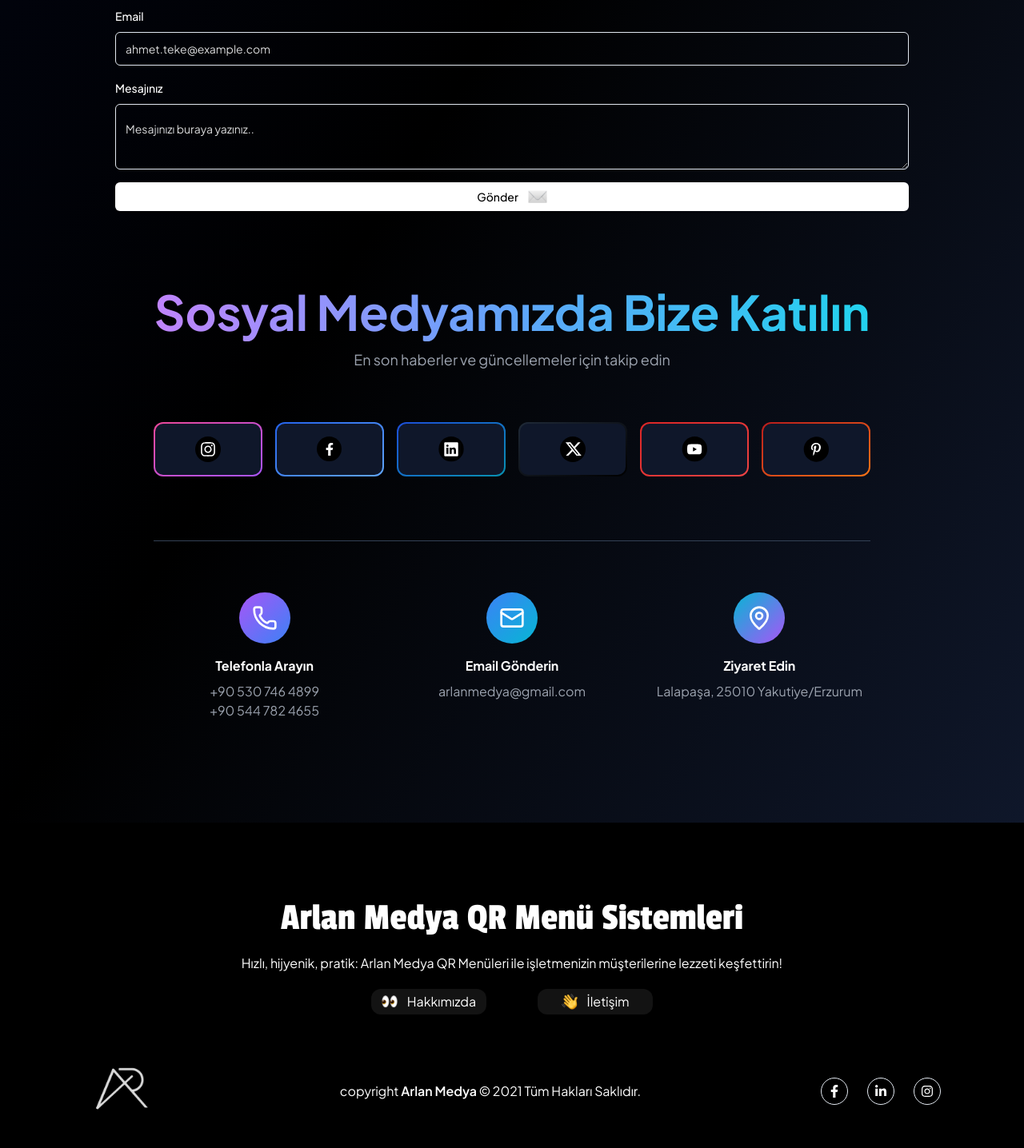
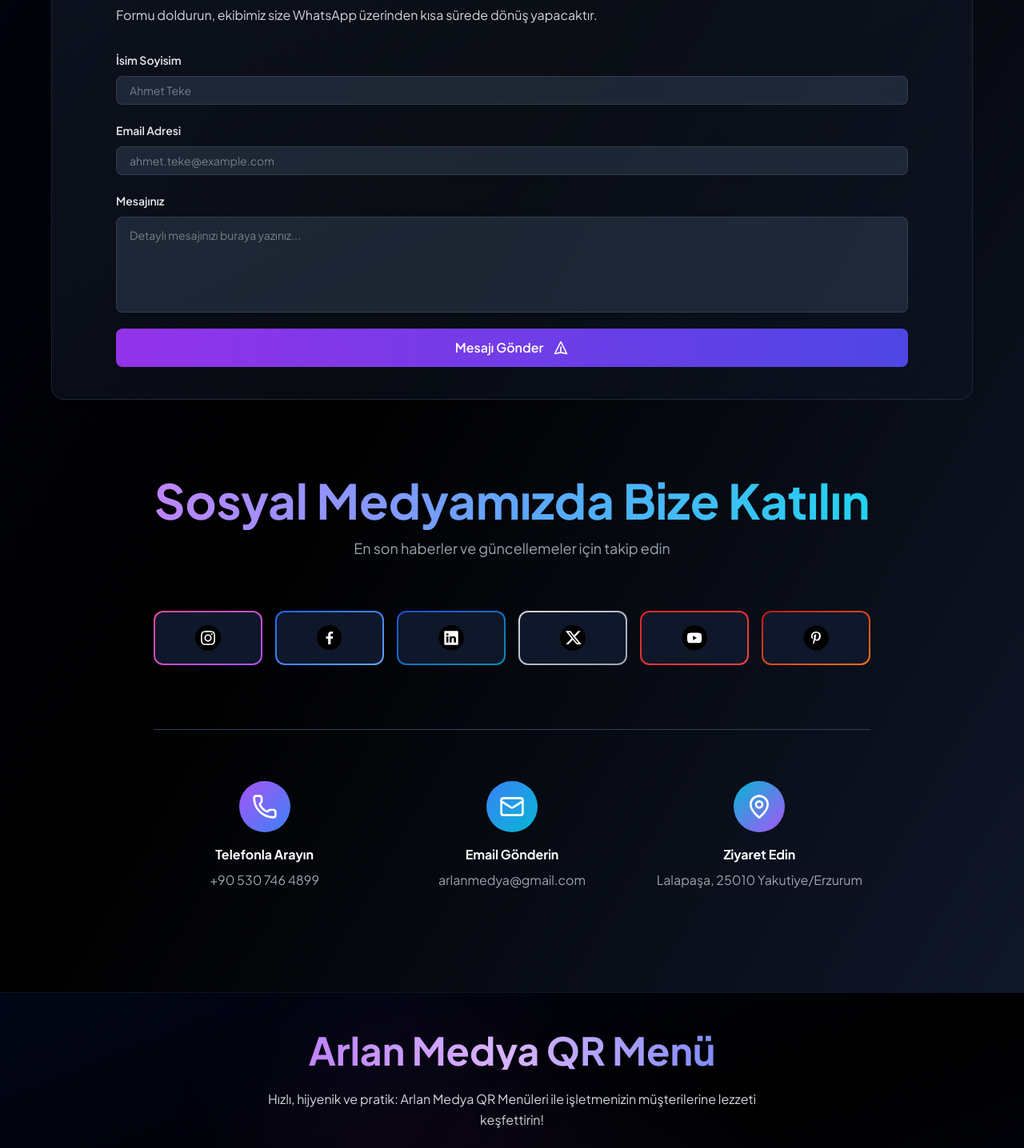
Before and after one commit to ErtugrulArac/qrArlanSite, a Next.js app: page /iletisim in a window 1280 px wide. Shown: the part 1100-2536 px from the top of the page at 80% size. Built offline with nearby package versions, Linux system fonts and the light colour scheme; a web font is replaced by a local one.

Commit message:
footer kısmı revize edildi daha sonra iletişim kısmında forum revize edildi

```diff
--- a/src/actions/formSend.ts
+++ b/src/actions/formSend.ts
@@ -2,7 +2,6 @@
 
 import * as z from 'zod';
 import { LoginSchema } from '@/schemas';
-import { prisma } from '@/utils/connect';
 
 export const sendForm = async (values: z.infer<typeof LoginSchema>) => {
     const validatedFileds  = LoginSchema.safeParse(values);
@@ -13,25 +12,20 @@ export const sendForm = async (values: z.infer<typeof LoginSchema>) => {
 
     const { email, name, text } = validatedFileds.data;
 
-    const emailExits = await prisma.message.findFirst({
-        where: {
-            email
-        }
-    });
+    try {
+        // WhatsApp mesajı hazırla
+        const phoneNumber = "905307464899";
+        const message = `*Yeni Müşteri Temsilcisi Sorgusu*\n\n*İsim:* ${name}\n*Email:* ${email}\n*Mesaj:* ${text}`;
+        const encodedMessage = encodeURIComponent(message);
 
-    if (emailExits) {
-        return { error: "Bu email adresi ile daha önce mesaj gönderilmiş." };
-    }
+        // WhatsApp API'ye gönder (wa.me linki oluştur - müşteri temsilcisine manuel açılması için)
+        // İsteğe bağlı: Gerçek WhatsApp API entegrasyonu için webhook kuşulabilir
 
-    try {
-        await prisma.message.create({
-            data: {
-                email,
-                name,
-                text
-            }
-        });
-        return { success: "Mesajınız başarıyla gönderildi." };
+        // Başarı dönüş
+        return {
+            success: "Mesajınız başarıyla gönderildi! Müşteri temsilcisi kısa sürede sizinle iletişime geçecektir.",
+            whatsappLink: `https://wa.me/${phoneNumber}?text=${encodedMessage}`
+        };
     } catch (error) {
         return { error: "Bir hata oluştu. Lütfen tekrar deneyin."}
     }
--- a/src/components/footer/email.tsx
+++ b/src/components/footer/email.tsx
@@ -24,32 +24,38 @@ const item = {
 const Email = () => {
   return (
     <motion.div
-      className="flex flex-col max-md:w-[85%] m-auto items-center justify-center text-center gap-5 max-md:gap-4 mt-14 max-md:mt-9"
+      className="flex flex-col max-md:w-[90%] m-auto items-center justify-center text-center gap-6 max-md:gap-4 py-12 max-md:py-8"
       variants={container}
       initial="hidden"
       animate="visible"
     >
-      <motion.h5 className="text-5xl max-md:text-2xl font-passion" variants={item}>
-        Arlan Medya QR Menü Sistemleri
+      <motion.h5 className="text-4xl sm:text-5xl font-bold bg-gradient-to-r from-purple-400 via-purple-300 to-indigo-400 bg-clip-text text-transparent" variants={item}>
+        Arlan Medya QR Menü
       </motion.h5>
-      <motion.p className="max-md:text-xs" variants={item}>
-        Hızlı, hijyenik, pratik: Arlan Medya QR Menüleri ile işletmenizin müşterilerine lezzeti keşfettirin!
+      <motion.p className="max-md:text-sm text-gray-300 max-w-2xl leading-relaxed" variants={item}>
+        Hızlı, hijyenik ve pratik: Arlan Medya QR Menüleri ile işletmenizin müşterilerine lezzeti keşfettirin!
       </motion.p>
-      <motion.div className="flex gap-16 max-md:mt-5 max-md:gap-8" variants={item}>
+      <motion.div className="flex flex-col sm:flex-row gap-4 max-md:mt-2 max-md:gap-3" variants={item}>
         <a
-          title="Arlan Medya"
-          className="bg-[#131313] py-1 w-36 flex items-center gap-3 rounded-xl text-center justify-center hover:bg-[#00af74] transition-colors duration-300"
+          title="Arlan Medya Hakkımızda"
+          className="bg-gradient-to-r from-purple-600/20 to-indigo-600/20 hover:from-purple-600/40 hover:to-indigo-600/40 border border-purple-500/30 hover:border-purple-500/60 py-2 px-6 w-full sm:w-40 flex items-center gap-3 rounded-lg text-center justify-center transition-all duration-300"
           href="/hakkimizda"
         >
-          <img className="w-5 h-5" src="göz.svg" alt="Qr menü site" />
+          <svg className="w-5 h-5" fill="currentColor" viewBox="0 0 20 20">
+            <path d="M10 12a2 2 0 100-4 2 2 0 000 4z"></path>
+            <path fillRule="evenodd" d="M.458 10C1.732 5.943 5.522 3 10 3s8.268 2.943 9.542 7c-1.274 4.057-5.064 7-9.542 7S1.732 14.057.458 10zM14 10a4 4 0 11-8 0 4 4 0 018 0z" clipRule="evenodd"></path>
+          </svg>
           Hakkımızda
         </a>
         <a
-          title="Arlan Medya"
-          className="bg-[#131313] py-1 w-36 flex items-center gap-3 rounded-xl text-center justify-center hover:bg-[#00af74] transition-colors duration-300"
+          title="Arlan Medya İletişim"
+          className="bg-gradient-to-r from-purple-600/20 to-indigo-600/20 hover:from-purple-600/40 hover:to-indigo-600/40 border border-purple-500/30 hover:border-purple-500/60 py-2 px-6 w-full sm:w-40 flex items-center gap-3 rounded-lg text-center justify-center transition-all duration-300"
           href="/iletisim"
         >
-          <img className="w-5 h-5" src="el.svg" alt="Cafe qr menü" />
+          <svg className="w-5 h-5" fill="currentColor" viewBox="0 0 20 20">
+            <path d="M2.003 5.884L10 9.882l7.997-3.998A2 2 0 0016 4H4a2 2 0 00-1.997 1.884z"></path>
+            <path d="M18 8.118l-8 4-8-4V14a2 2 0 002 2h12a2 2 0 002-2V8.118z"></path>
+          </svg>
           İletişim
         </a>
       </motion.div>
--- a/src/components/footer/index.tsx
+++ b/src/components/footer/index.tsx
@@ -6,9 +6,18 @@ import Son from "@/components/footer/son";
 
 const Footer = () => {
   return (
-    <footer className="text-white bg-black py-10">
-      <Email />
-      <Son />
+    <footer className="relative text-white bg-gradient-to-br from-slate-950 via-black to-slate-950 border-t border-slate-800/50">
+      {/* Background blur effects */}
+      <div className="absolute inset-0 overflow-hidden pointer-events-none">
+        <div className="absolute top-0 left-1/4 w-96 h-96 bg-purple-500/5 rounded-full blur-3xl"></div>
+        <div className="absolute bottom-0 right-1/4 w-96 h-96 bg-indigo-500/5 rounded-full blur-3xl"></div>
+      </div>
+
+      <div className="relative z-10">
+        <Email />
+        <div className="my-8 max-w-6xl mx-auto border-t border-slate-800/50"></div>
+        <Son />
+      </div>
     </footer>
   );
 };
--- a/src/components/footer/son.tsx
+++ b/src/components/footer/son.tsx
@@ -27,71 +27,71 @@ const item = {
 const Son = () => {
   return (
     <motion.div
-      className="flex flex-col md:flex-row justify-around items-center max-md:mb-4 mt-12 gap-4"
+      className="flex flex-col md:flex-row justify-between items-center max-md:mb-4 py-8 gap-6 max-w-6xl mx-auto px-4 sm:px-6"
       variants={container}
       initial="hidden"
       animate="visible"
     >
       <motion.a
-        title="Arlan Medya Qr menü sistemleri"
+        title="Arlan Medya QR Menü Sistemleri"
         href="/"
-        className="cursor-pointer"
+        className="cursor-pointer hover:opacity-80 transition-opacity"
         variants={item}
       >
         <img
-          className="w-24 max-md:hidden"
+          className="w-28 max-md:w-24 max-md:block"
           src="logobeyaz.webp"
-          alt="Arlan Qr Menü Sistemleri"
+          alt="Arlan QR Menü Sistemleri"
         />
       </motion.a>
 
       <motion.p
-        className="max-md:text-xs text-center md:text-left"
+        className="max-md:text-xs text-center md:text-left text-gray-400 text-sm"
         variants={item}
       >
-        copyright{" "}
+        <span className="text-gray-300">© 2021-2025</span>{" "}
         <Link
           target="_blank"
           title="Arlan Medya"
           rel="nofollow"
           href="https://www.arlanmedya.com/"
-          className="font-semibold hover:text-[#00af74] transition-colors"
+          className="font-semibold text-white hover:text-purple-400 transition-colors"
         >
           Arlan Medya
         </Link>{" "}
-        © 2021 Tüm Hakları Saklıdır.
+        <span className="text-gray-300">Tüm Hakları Saklıdır.</span>
       </motion.p>
 
       <motion.div
-        className="flex max-md:hidden items-center justify-center gap-6"
+        className="flex items-center justify-center gap-4"
         variants={item}
       >
         <a
-          title="erzurum qr menü"
-          className="border p-2 rounded-full hover:bg-[#00af74] hover:text-white transition-colors"
+          title="Arlan Medya Facebook"
+          className="bg-gradient-to-br from-blue-600/20 to-blue-500/20 border border-blue-500/30 p-3 rounded-full hover:from-blue-600/40 hover:to-blue-500/40 hover:border-blue-500/60 transition-all duration-300 hover:scale-110"
           target="_blank"
           rel="nofollow"
           href="https://www.facebook.com/profile.php?id=61552451652567&paipv=0&eav=Afazva3lQXsO8wlU165om_7H6NcrVX-jTE6xkmllfgDo-svhTgWjynqU3FpaGMYRFdo"
         >
-          <FaFacebookF />
+          <FaFacebookF className="text-blue-400" />
         </a>
         <a
-          title="erzurum qr menü sistem"
-          className="border p-2 rounded-full hover:bg-[#00af74] hover:text-white transition-colors"
+          title="Arlan Medya LinkedIn"
+          className="bg-gradient-to-br from-blue-700/20 to-blue-600/20 border border-blue-500/30 p-3 rounded-full hover:from-blue-700/40 hover:to-blue-600/40 hover:border-blue-500/60 transition-all duration-300 hover:scale-110"
           target="_blank"
           rel="nofollow"
           href="https://www.linkedin.com/company/arlan-medya"
         >
-          <FaLinkedinIn />
+          <FaLinkedinIn className="text-blue-300" />
         </a>
         <a
-          title="erzurum qr menü sistemleri"
-          className="border p-2 rounded-full hover:bg-[#00af74] hover:text-white transition-colors"
+          title="Arlan Medya Instagram"
+          className="bg-gradient-to-br from-pink-600/20 to-purple-600/20 border border-pink-500/30 p-3 rounded-full hover:from-pink-600/40 hover:to-purple-600/40 hover:border-pink-500/60 transition-all duration-300 hover:scale-110"
           target="_blank"
           rel="nofollow"
           href="https://www.instagram.com/arlanmedya/"
         >
-          <FaInstagram />
+          <FaInstagram className="text-pink-400" />
         </a>
       </motion.div>
     </motion.div>
--- a/src/components/iletisim/bilgiler.tsx
+++ b/src/components/iletisim/bilgiler.tsx
@@ -21,7 +21,7 @@ const bilgiler = () => {
                         { name: 'Instagram', icon: 'logosvg/ınstagram.svg', url: 'https://www.instagram.com/arlanmedya/', color: 'from-pink-500 to-purple-500' },
                         { name: 'Facebook', icon: 'logosvg/facebook.svg', url: 'https://www.facebook.com/profile.php?id=61552451652567&paipv=0&eav=Afazva3lQXsO8wlU165om_7H6NcrVX-jTE6xkmllfgDo-svhTgWjynqU3FpaGMYRFdo', color: 'from-blue-600 to-blue-400' },
                         { name: 'LinkedIn', icon: 'logosvg/linkedn.svg', url: 'https://www.linkedin.com/company/arlan-medya', color: 'from-blue-700 to-cyan-600' },
-                        { name: 'X', icon: 'logosvg/x.svg', url: 'https://twitter.com/arlanmedya', color: 'from-gray-800 to-black' },
+                        { name: 'X', icon: 'logosvg/x.svg', url: 'https://twitter.com/arlanmedya', color: 'from-gray-300 to-gray-400' },
                         { name: 'YouTube', icon: 'logosvg/youtube.svg', url: 'https://www.youtube.com/@ArlanMedya', color: 'from-red-600 to-red-500' },
                         { name: 'Pinterest', icon: 'logosvg/pinterest.svg', url: 'https://tr.pinterest.com/arlanmedya/', color: 'from-red-700 to-orange-500' },
                     ].map((social, i) => (
@@ -51,7 +51,6 @@ const bilgiler = () => {
                         </div>
                         <h3 className='text-white font-bold mb-2'>Telefonla Arayın</h3>
                         <p className='text-gray-400'>+90 530 746 4899</p>
-                        <p className='text-gray-400'>+90 544 782 4655</p>
                     </div>
                     <div className='text-center'>
                         <div className='w-16 h-16 bg-gradient-to-br from-blue-500 to-cyan-500 rounded-full flex items-center justify-center mx-auto mb-4'>
--- a/src/components/iletisim/map/form.tsx
+++ b/src/components/iletisim/map/form.tsx
@@ -66,30 +66,48 @@ const page = () => {
 
     return (
         <>
-            {success ? <div className='bg-green-500 w-[50%] m-auto font-semibold max-md:text-sm max-md:w-[70%] text-white p-3 rounded-lg text-center'>Mesajınız başarıyla gönderildi! Ekibimiz dönüş yapacaktır.</div> :
-            <div className=' rounded-lg  gap-7 flex flex-col text-white px-20 max-md:px-2 max-md:py-3  max-md:mb-3'>
+            {success ? (
+                <div className='fixed inset-0 flex items-center justify-center z-50'>
+                    <div className='bg-gradient-to-br from-green-500 to-emerald-600 w-[90%] sm:w-[50%] font-semibold text-white p-6 rounded-xl text-center shadow-2xl border border-green-400/30 animate-in fade-in zoom-in duration-300'>
+                        <div className='flex justify-center mb-3'>
+                            <div className='bg-white/20 rounded-full p-3'>
+                                <svg className='w-6 h-6 text-white' fill='currentColor' viewBox='0 0 20 20'>
+                                    <path fillRule='evenodd' d='M10 18a8 8 0 100-16 8 8 0 000 16zm3.707-9.293a1 1 0 00-1.414-1.414L9 10.586 7.707 9.293a1 1 0 00-1.414 1.414l2 2a1 1 0 001.414 0l4-4z' clipRule='evenodd'></path>
+                                </svg>
+                            </div>
+                        </div>
+                        <p className='text-lg font-semibold'>Mesajınız başarıyla gönderildi!</p>
+                        <p className='text-sm text-white/90 mt-2'>Müşteri temsilcisi kısa sürede sizinle WhatsApp üzerinden iletişime geçecektir.</p>
+                    </div>
+                </div>
+            ) : (
+                <div className='rounded-2xl gap-8 flex flex-col text-white px-6 sm:px-12 lg:px-20 py-8 sm:py-10 bg-gradient-to-br from-slate-800/40 to-slate-900/40 backdrop-blur-sm border border-slate-700/50'>
+                    <div className='space-y-2'>
+                        <h3 className='text-3xl sm:text-4xl font-bold bg-gradient-to-r from-purple-400 via-purple-300 to-indigo-400 bg-clip-text text-transparent'>Müşteri Temsilcisi</h3>
+                        <p className='text-gray-300 text-sm sm:text-base leading-relaxed'>Formu doldurun, ekibimiz size WhatsApp üzerinden kısa sürede dönüş yapacaktır.</p>
+                    </div>
                     <Form {...form}>
                         <form
                             onSubmit={form.handleSubmit(onSubmit)}
-                        className='space-y-4'
+                            className='space-y-5'
                         >
-                        <div className='space-y-4'>
+                            <div className='space-y-5'>
                                 <FormField
                                     control={form.control}
                                     name='name'
                                     render={({ field }) => (
                                         <FormItem>
-                                        <FormLabel>İsim</FormLabel>
+                                            <FormLabel className='text-sm font-semibold text-gray-200'>İsim Soyisim</FormLabel>
                                             <FormControl>
                                                 <Input
-                                                className='py-5 placeholder:text-white placeholder:opacity-85'
+                                                    className='py-3 px-4 bg-slate-700/50 border border-slate-600/50 rounded-lg focus:border-purple-500/50 focus:ring-2 focus:ring-purple-500/20 focus:bg-slate-700/80 placeholder:text-gray-400 placeholder:opacity-70 transition-all duration-200'
                                                     {...field}
                                                     disabled={isPending}
-                                                placeholder='ahmet teke'
+                                                    placeholder='Ahmet Teke'
                                                     type='text'
                                                 />
                                             </FormControl>
-                                        <FormMessage />
+                                            <FormMessage className='text-red-400 text-sm' />
                                         </FormItem>
                                     )} />
                                 <FormField
@@ -97,10 +115,10 @@ const page = () => {
                                     name='email'
                                     render={({ field }) => (
                                         <FormItem>
-                                        <FormLabel>Email</FormLabel>
+                                            <FormLabel className='text-sm font-semibold text-gray-200'>Email Adresi</FormLabel>
                                             <FormControl>
                                                 <Input
-                                                className='py-5 placeholder:text-white placeholder:opacity-85 bg-transparent'
+                                                    className='py-3 px-4 bg-slate-700/50 border border-slate-600/50 rounded-lg focus:border-purple-500/50 focus:ring-2 focus:ring-purple-500/20 focus:bg-slate-700/80 placeholder:text-gray-400 placeholder:opacity-70 transition-all duration-200'
                                                     {...field}
                                                     disabled={isPending}
                                                     placeholder='ahmet.teke@example.com'
@@ -108,7 +126,7 @@ const page = () => {
                                                     autoComplete='email'
                                                 />
                                             </FormControl>
-                                        <FormMessage />
+                                            <FormMessage className='text-red-400 text-sm' />
                                         </FormItem>
                                     )} />
                                 <FormField
@@ -116,27 +134,40 @@ const page = () => {
                                     name='text'
                                     render={({ field }) => (
                                         <FormItem>
-                                        <FormLabel>Mesajınız</FormLabel>
+                                            <FormLabel className='text-sm font-semibold text-gray-200'>Mesajınız</FormLabel>
                                             <FormControl>
                                                 <Textarea
                                                     {...field}
-                                                className='py-5 placeholder:text-white placeholder:opacity-85'
+                                                    className='py-3 px-4 bg-slate-700/50 border border-slate-600/50 rounded-lg focus:border-purple-500/50 focus:ring-2 focus:ring-purple-500/20 focus:bg-slate-700/80 placeholder:text-gray-400 placeholder:opacity-70 transition-all duration-200 resize-none min-h-[120px]'
                                                     disabled={isPending}
-                                                placeholder='Mesajınızı buraya yazınız..'
+                                                    placeholder='Detaylı mesajınızı buraya yazınız...'
                                                 />
                                             </FormControl>
-                                        <FormMessage />
+                                            <FormMessage className='text-red-400 text-sm' />
                                         </FormItem>
                                     )} />
                             </div>
-                        {error && <div className='bg-red-500 w-full p-3 rounded-lg text-center'>{error}</div>}
-                        <Button className='w-full bg-white hover:bg-gray-300  text-black flex gap-3' disabled={isPending}>
-                            Gönder <img className='size-6' src="send.svg" alt="mail qr menü" />
-                        </Button>
+                            {error && (
+                                <div className='bg-red-500/15 border border-red-500/50 text-red-300 w-full p-3 sm:p-4 rounded-lg text-sm sm:text-base text-center'>
+                                    {error}
+                                </div>
+                            )}
+                            <button
+                                type='submit'
+                                disabled={isPending}
+                                className='w-full bg-gradient-to-r from-purple-600 to-indigo-600 hover:from-purple-700 hover:to-indigo-700 disabled:from-slate-600 disabled:to-slate-700 text-white font-semibold py-3 px-6 rounded-lg flex items-center justify-center gap-3 transition-all duration-200 hover:shadow-lg hover:shadow-purple-500/20'
+                            >
+                                <span>{isPending ? 'Gönderiliyor...' : 'Mesajı Gönder'}</span>
+                                {!isPending && (
+                                    <svg className='w-5 h-5' fill='none' stroke='currentColor' viewBox='0 0 24 24'>
+                                        <path strokeLinecap='round' strokeLinejoin='round' strokeWidth={2} d='M12 19l9 2-9-18-9 18 9-2zm0 0v-8' />
+                                    </svg>
+                                )}
+                            </button>
                         </form>
                     </Form>
                 </div>
-            }
+            )}
         </>
     )
 }
```
Lines whose indentation alone changed are shown as unchanged.
